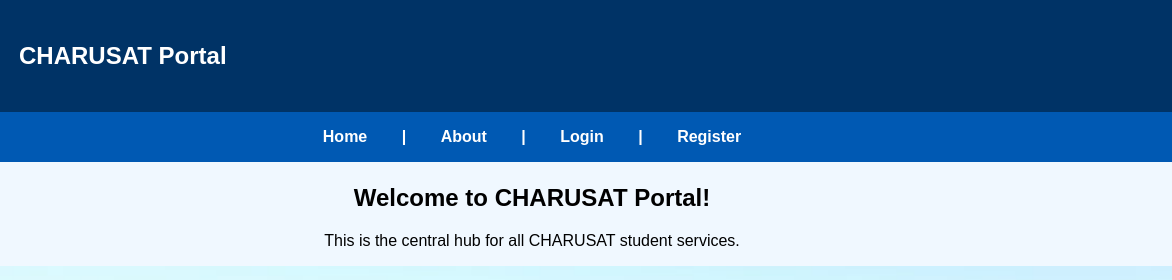
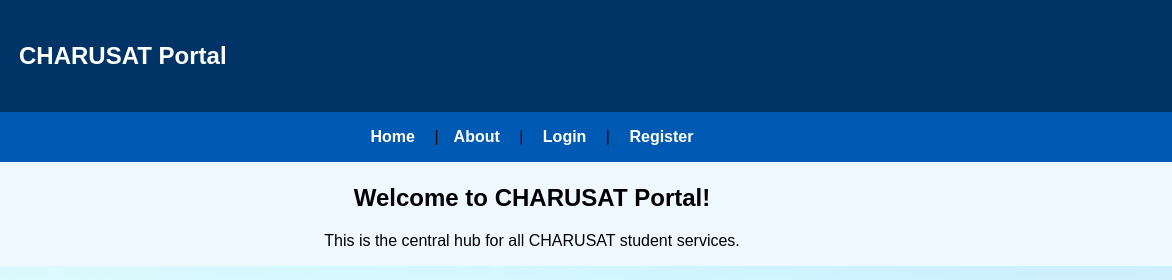
Before and after one commit to ThummarDarshan/WEB_DEVLOPMENT, a plain HTML site: page collage/index.html in a window 1280 px wide. Shown: the top 280 px of the page, 108-1280 px from the left. Drawn offline with Linux system fonts and the light colour scheme.

Commit message:
Update index.html

```diff
--- a/collage/index.html
+++ b/collage/index.html
@@ -67,14 +67,15 @@
   </header>
   <nav>
     <a href="home.html"> Home</a>
-    <a href="about.html">| <a>About</a>
-      <a href="login.html">| <a>Login</a>
-        <a href="register.html">| <a>Register</a>
+    |<a href="about.html">About</a>
+    | <a href="login.html">Login</a>
+    | <a href="register.html">Register</a>
   </nav>
   <main>
     <h2>Welcome to CHARUSAT Portal!</h2>
     <p>This is the central hub for all CHARUSAT student services.</p>
-    <img src="charusat.jpg" alt="CHARUSAT Campus" style="width: 5000px; max-width: 1700px; height: 650px; border-radius: 10px; ">
+    <img src="charusat.jpg" alt="CHARUSAT Campus"
+      style="width: 5000px; max-width: 1700px; height: 650px; border-radius: 10px; ">
   </main>
   <!-- <img src="mr.jpg"> -->
   <footer>&copy; 2025 CHARUSAT Student Services</footer>
```
